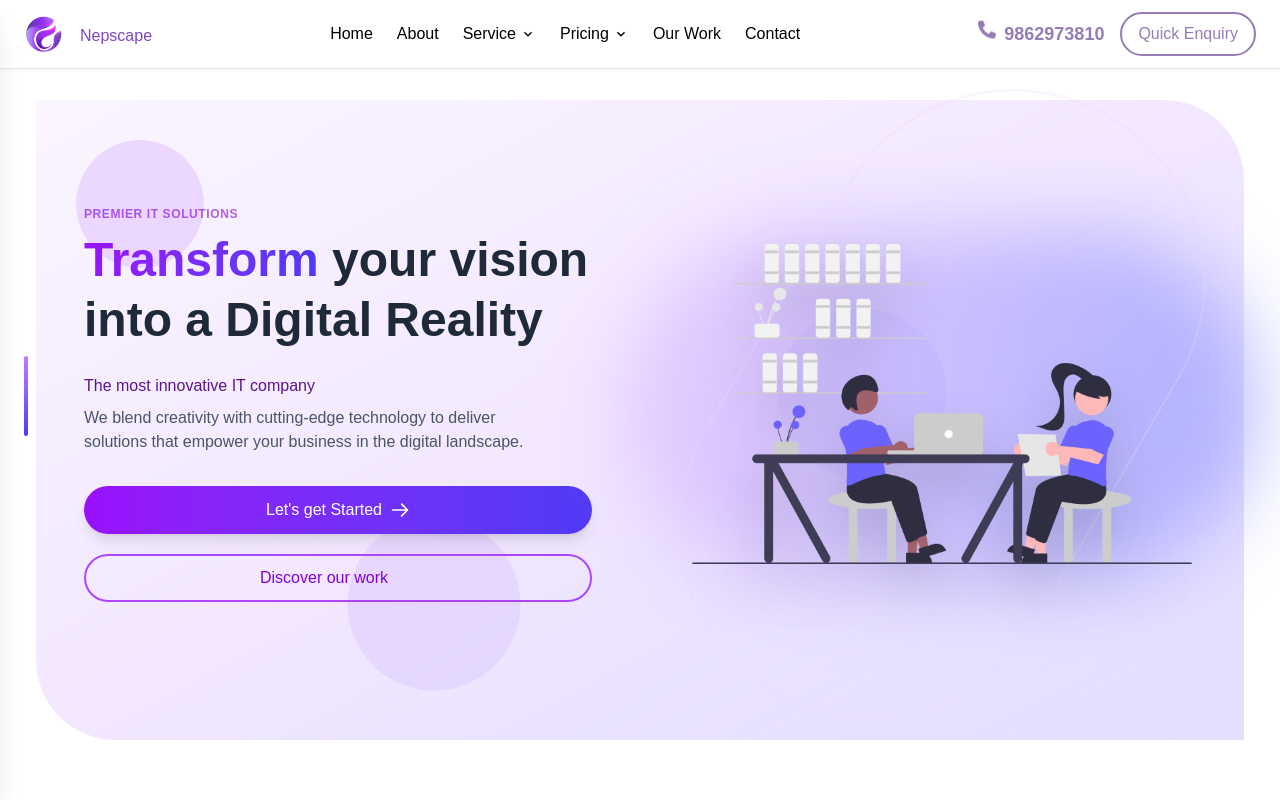
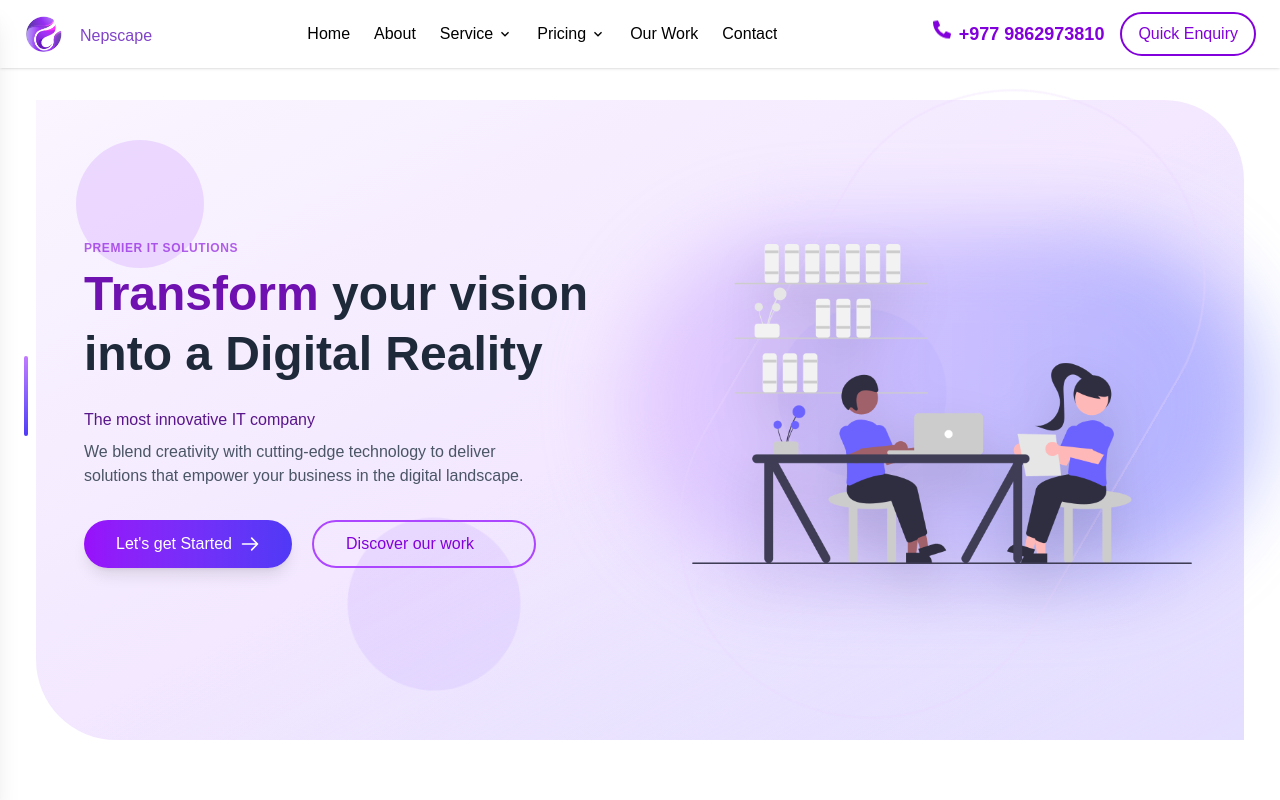
Before and after one commit to shashankneupane0427/Nepscape, a Next.js app: page / in a window 1280 px wide. Shown: the top 800 px of the page. Built offline with nearby package versions, Linux system fonts and the light colour scheme.

Commit message:
fix: update Navbar and HeroSection styles for improved layout and accessibility

```diff
--- a/components/Navbar.tsx
+++ b/components/Navbar.tsx
@@ -190,12 +190,12 @@ const Navbar: React.FC = () => {
 
           {/* Contact Section - Only visible on desktop when width is greater than 1045px */}
           <div className="hidden lg:flex items-center space-x-4">
-            <div className="flex items-center text-[#967bb6] font-semibold text-lg hover:scale-110 transition-transform duration-300">
+            <div className="flex items-center text-purple-700 font-semibold text-lg ">
               <FaPhoneAlt className="mr-2 animate-bounce" />
-              <span>9862973810</span>
+              <span>+977 9862973810</span>
             </div>
 
-            <button className="border-2 border-[#967bb6] text-[#967bb6] px-4 py-2 rounded-full hover:bg-[#967bb6] hover:text-white transition-all duration-500 hover:scale-110 hover:shadow-lg hover:rotate-1">
+            <button className="border-2 border-purple-700  text-purple-700 px-4 py-2 rounded-full hover:bg-purple-700 hover:text-white transition-all duration-500 cursor-pointer">
               Quick Enquiry
             </button>
           </div>
@@ -211,7 +211,7 @@ const Navbar: React.FC = () => {
         <div className="flex justify-between items-center p-4 border-b">
           <div className="flex items-center">
             <img src="/logo.png" alt="Nepscape Logo" className="h-8" />
-            <p className="text-[#8044c9] ml-2">Nepscape</p>
+            <p className="text-purple-700 ml-2">Nepscape</p>
           </div>
           <button
             onClick={toggleSidebar}
@@ -370,7 +370,7 @@ const Navbar: React.FC = () => {
           <div className="mt-6 pt-6 border-t border-gray-200">
             <div className="flex items-center text-[#967bb6] font-semibold mb-4">
               <FaPhoneAlt className="mr-2 animate-bounce" />
-              <span>9862973810</span>
+              <span>+977 9862973810</span>
             </div>
 
             <button className="w-full border-2 border-[#967bb6] text-[#967bb6] px-4 py-2 rounded-full hover:bg-[#967bb6] hover:text-white transition-all duration-500 hover:scale-105 hover:shadow-lg hover:rotate-1">
--- a/components/home/HeroSection.tsx
+++ b/components/home/HeroSection.tsx
@@ -54,7 +54,7 @@ function HeroSection() {
           </span>
 
           <h1 className="text-2xl sm:text-3xl md:text-4xl lg:text-5xl text-gray-800 font-bold mb-3 sm:mb-6 leading-tight">
-            <span className="bg-clip-text text-transparent bg-gradient-to-r from-purple-600 to-indigo-600">
+            <span className="bg-clip-text text-purple-800">
               Transform
             </span>{" "}
             your vision into a Digital Reality
@@ -69,7 +69,7 @@ function HeroSection() {
             solutions that empower your business in the digital landscape.
           </p>
 
-          <div className="flex flex-col xs:flex-row gap-3 sm:gap-5">
+          <div className="flex flex-col lg:flex-row gap-3 sm:gap-5">
       <button className="group cursor-pointer bg-gradient-to-r from-purple-600 to-indigo-600 text-white font-medium h-10 sm:h-12 px-5 sm:px-8 text-sm sm:text-base rounded-full shadow-lg hover:shadow-purple-300/50 transition-all duration-300 transform hover:-translate-y-1 active:translate-y-0">
         <span className="flex items-center justify-center">
           Let&apos;s get Started
```
Lines whose indentation alone changed are shown as unchanged.
